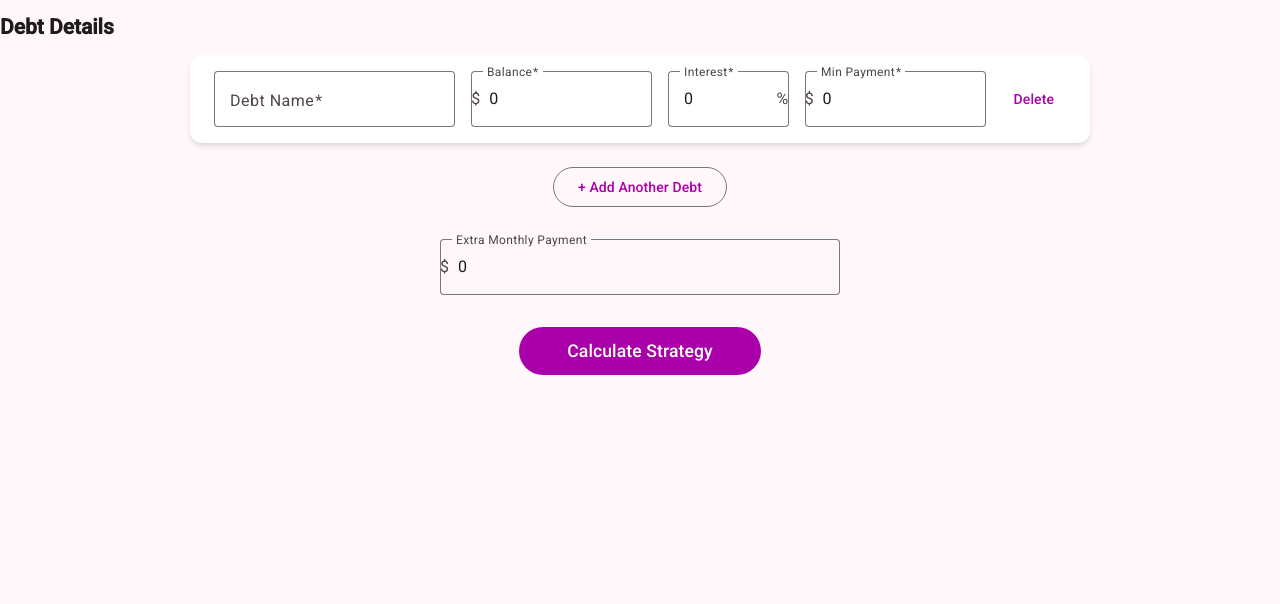
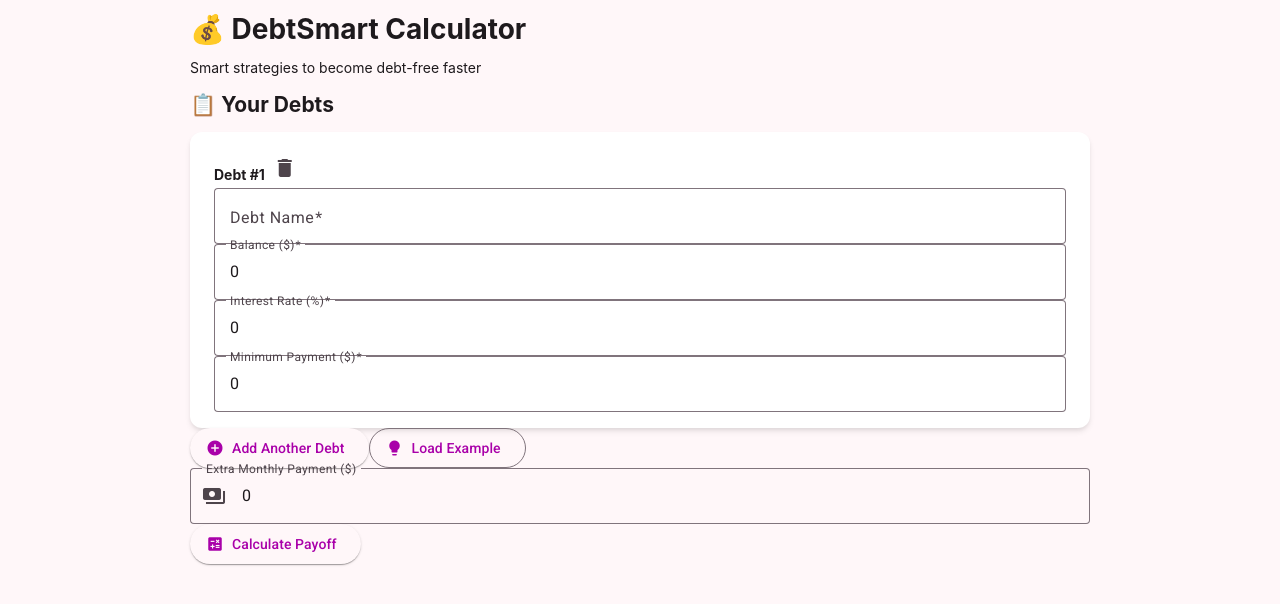
Before and after one commit to yshanker00/debt-smart, an Angular app in the folder frontend/debt-ui/: page / in a window 1280 px wide. Shown: the top 604 px of the page. Built offline with nearby package versions, Linux system fonts and the light colour scheme.

Commit message:
fix: restore enhanced stats styling and ensure Load Example button is present

```diff
--- a/frontend/debt-ui/src/app/components/debt-form/debt-form.html
+++ b/frontend/debt-ui/src/app/components/debt-form/debt-form.html
@@ -1,115 +1,240 @@
-@if (result) {
-<mat-card [style.border]="bestStrategy() === 'snowball' ? '2px solid green' : ''" style="flex: 1; min-width: 280px;">
-  <h3>
-    Snowball Strategy
-    @if (bestStrategy() === 'snowball') {
-    <span>✅ Recommended</span>
-    }
-  </h3>
+<div class="debt-form-container">
 
-  <p><strong>Months to Debt Free:</strong> {{ result.snowball.monthsToDebtFree }}</p>
-  <p><strong>Total Interest:</strong> ${{ result.snowball.totalInterest }}</p>
-</mat-card>
-}
+  <div class="header-section">
+    <h1>💰 DebtSmart Calculator</h1>
+    <p>Smart strategies to become debt-free faster</p>
+  </div>
 
-<h2>Debt Details</h2>
+  <form [formGroup]="form" (ngSubmit)="submit()">
+    <h2 class="section-title">📋 Your Debts</h2>
 
-<form [formGroup]="form" (ngSubmit)="submit()" class="debt-form-container">
-
-  <div formArrayName="debts" class="debts-list">
-    @for (debt of debts.controls; track debt; let i = $index) {
-    <div [formGroupName]="i" class="debt-item-row">
-
+    <div formArrayName="debts" class="debt-cards-grid">
+      @for (debt of debts.controls; track $index; let i = $index) {
+        <div [formGroupName]="i">
           <mat-card class="debt-card">
-        <div class="debt-grid">
-          <mat-form-field appearance="outline" class="field-name">
+            <div class="card-header">
+              <strong>Debt #{{ i + 1 }}</strong>
+              <button mat-icon-button color="warn" type="button" (click)="removeDebt(i)" aria-label="Remove Debt">
+                <mat-icon>delete</mat-icon>
+              </button>
+            </div>
+            <mat-form-field appearance="outline">
               <mat-label>Debt Name</mat-label>
-            <input matInput formControlName="name" placeholder="e.g. Visa">
+              <input matInput formControlName="name" placeholder="e.g., Credit Card, Car Loan">
             </mat-form-field>
-
-          <mat-form-field appearance="outline" class="field-balance">
-            <mat-label>Balance</mat-label>
-            <span matPrefix>$&nbsp;</span>
+            <mat-form-field appearance="outline">
+              <mat-label>Balance ($)</mat-label>
               <input matInput type="number" formControlName="balance" placeholder="0.00">
             </mat-form-field>
-
-          <mat-form-field appearance="outline" class="field-interest">
-            <mat-label>Interest</mat-label>
-            <span matSuffix>%</span>
-            <input matInput type="number" formControlName="interestRate" placeholder="0">
+            <mat-form-field appearance="outline">
+              <mat-label>Interest Rate (%)</mat-label>
+              <input matInput type="number" formControlName="interestRate" placeholder="0.0">
             </mat-form-field>
-
-          <mat-form-field appearance="outline" class="field-payment">
-            <mat-label>Min Payment</mat-label>
-            <span matPrefix>$&nbsp;</span>
+            <mat-form-field appearance="outline">
+              <mat-label>Minimum Payment ($)</mat-label>
               <input matInput type="number" formControlName="minimumPayment" placeholder="0.00">
             </mat-form-field>
-
-          <div class="action-col">
-            <button mat-button color="warn" type="button" (click)="removeDebt(i)" title="Remove Debt">
-              Delete
-            </button>
-          </div>
-        </div>
           </mat-card>
-
         </div>
       }
     </div>
 
-  <div class="form-actions">
-    <button mat-stroked-button color="primary" type="button" (click)="addDebt()">
-      + Add Another Debt
+    <div class="action-buttons-row">
+      <button mat-raised-button color="primary" type="button" (click)="addDebt()" class="add-debt-btn">
+        <mat-icon>add_circle</mat-icon> Add Another Debt
+      </button>
+
+      <button mat-stroked-button color="accent" type="button" (click)="loadExampleDebts()" class="add-debt-btn">
+        <mat-icon>lightbulb</mat-icon> Load Example
+      </button>
+
+      <mat-form-field appearance="outline" class="extra-payment-field">
+        <mat-label>Extra Monthly Payment ($)</mat-label>
+        <input matInput type="number" formControlName="extraPayment" placeholder="0.00">
+        <mat-icon matPrefix>payments</mat-icon>
+      </mat-form-field>
+
+      <button mat-raised-button color="accent" type="button" (click)="submit()" [disabled]="loading" class="calculate-btn">
+        <mat-icon>{{ loading ? 'hourglass_empty' : 'calculate' }}</mat-icon>
+        {{ loading ? 'Calculating...' : 'Calculate Payoff' }}
       </button>
     </div>
-
-  <div class="extra-payment-section">
-    <mat-form-field appearance="outline">
-      <mat-label>Extra Monthly Payment</mat-label>
-      <span matPrefix>$&nbsp;</span>
-      <input matInput type="number" formControlName="extraPayment">
-      <mat-hint>Amount you can pay above minimums</mat-hint>
-    </mat-form-field>
-  </div>
-
-  <div class="submit-section">
-    <button mat-flat-button color="primary" type="submit" [disabled]="loading" class="calculate-btn">
-      {{ loading ? 'Calculating...' : 'Calculate Strategy' }}
-    </button>
-  </div>
-
   </form>
 
+  <!-- Recommendations Section -->
+  @if (result && getRecommendations().length > 0) {
+    <mat-card class="recommendations-card">
+      <h3>
+        <mat-icon>lightbulb</mat-icon>
+        Smart Recommendations
+      </h3>
+      @for (rec of getRecommendations(); track $index; let last = $last) {
+        <div class="recommendation-item" [class.last]="last">
+          <p>{{ rec }}</p>
+        </div>
+      }
+    </mat-card>
+  }
+
+  <!-- Best Strategy Summary -->
   @if (result && bestStrategy()) {
-<mat-card style="margin-top: 16px; background: #f5fff5;">
+    <mat-card class="best-strategy-card">
       <p>
-    💡 <strong>{{ bestStrategy() | titlecase }}</strong> strategy saves you
-    <strong>${{ interestDifference() }}</strong> in interest compared to the other option.
+        <strong>🎯 {{ bestStrategy() | titlecase }} Strategy</strong> is your best choice!<br>
+        <span>Save <strong class="savings">${{ interestDifference() | number:'1.0-2' }}</strong> in interest compared to the other method.</span>
       </p>
     </mat-card>
   }
 
+  <!-- Primary Strategy Results -->
   @if (result) {
-<div style="margin-top: 24px; display: flex; gap: 16px; flex-wrap: wrap;">
+    <div>
+      <h2 class="section-title centered">📊 Payoff Strategies Comparison</h2>
 
-  <mat-card style="flex: 1; min-width: 280px;">
-    <h3>Snowball Strategy</h3>
-    <p><strong>Months to Debt Free:</strong> {{ result.snowball.monthsToDebtFree }}</p>
-    <p><strong>Total Interest:</strong> ${{ result.snowball.totalInterest }}</p>
+      <div class="strategy-grid">
+        <mat-card class="strategy-card" [class.recommended]="bestStrategy() === 'snowball'" [class.not-recommended]="bestStrategy() !== 'snowball'">
+          <h3>
+            ⛄ Snowball Strategy
+            @if (bestStrategy() === 'snowball') {
+              <span class="recommended-badge">✅ Recommended</span>
+            }
+          </h3>
+          <div class="stats-box">
+            <p>
+              <strong>Months to Debt Free:</strong>
+              <span class="stat-value positive">{{ result.snowball.monthsToDebtFree }}</span>
+            </p>
+            <p>
+              <strong>Total Interest:</strong>
+              <span class="stat-value negative">${{ result.snowball.totalInterest | number:'1.0-2' }}</span>
+            </p>
+          </div>
+
+          <mat-expansion-panel>
+            <mat-expansion-panel-header>
+              <mat-panel-title>
+                <mat-icon>format_list_numbered</mat-icon>
+                Payment Order
+              </mat-panel-title>
+            </mat-expansion-panel-header>
+            <div class="payment-order-content">
+              @for (debt of getSnowballOrder(); track $index; let last = $last) {
+                <div class="payment-item" [class.last]="last">
+                  <div class="payment-header">
+                    <strong>{{ debt.order }}. {{ debt.name }}</strong>
+                    <span class="balance">${{ debt.balance | number:'1.0-2' }}</span>
+                  </div>
+                  <div class="payment-reason">{{ debt.reason }}</div>
+                </div>
+              }
+            </div>
+          </mat-expansion-panel>
         </mat-card>
 
-
-  <mat-card [style.border]="bestStrategy() === 'avalanche' ? '2px solid green' : ''" style="flex: 1; min-width: 280px;">
+        <mat-card class="strategy-card" [class.recommended]="bestStrategy() === 'avalanche'" [class.not-recommended]="bestStrategy() !== 'avalanche'">
           <h3>
-      Avalanche Strategy
+            🏔️ Avalanche Strategy
             @if (bestStrategy() === 'avalanche') {
-      <span>✅ Recommended</span>
+              <span class="recommended-badge">✅ Recommended</span>
             }
           </h3>
+          <div class="stats-box">
+            <p>
+              <strong>Months to Debt Free:</strong>
+              <span class="stat-value positive">{{ result.avalanche.monthsToDebtFree }}</span>
+            </p>
+            <p>
+              <strong>Total Interest:</strong>
+              <span class="stat-value negative">${{ result.avalanche.totalInterest | number:'1.0-2' }}</span>
+            </p>
+          </div>
 
-    <p><strong>Months to Debt Free:</strong> {{ result.avalanche.monthsToDebtFree }}</p>
-    <p><strong>Total Interest:</strong> ${{ result.avalanche.totalInterest }}</p>
+          <mat-expansion-panel>
+            <mat-expansion-panel-header>
+              <mat-panel-title>
+                <mat-icon>format_list_numbered</mat-icon>
+                Payment Order
+              </mat-panel-title>
+            </mat-expansion-panel-header>
+            <div class="payment-order-content">
+              @for (debt of getAvalancheOrder(); track $index; let last = $last) {
+                <div class="payment-item" [class.last]="last">
+                  <div class="payment-header">
+                    <strong>{{ debt.order }}. {{ debt.name }}</strong>
+                    <span class="interest">{{ debt.interestRate }}% APR</span>
+                  </div>
+                  <div class="payment-reason">{{ debt.reason }}</div>
+                </div>
+              }
+            </div>
+          </mat-expansion-panel>
         </mat-card>
+      </div>
+
+      <!-- Other Strategies Button -->
+      <div class="other-strategies-section">
+        <button mat-raised-button color="primary" (click)="toggleOtherStrategies()">
+          <mat-icon>{{ showOtherStrategies ? 'expand_less' : 'expand_more' }}</mat-icon>
+          {{ showOtherStrategies ? 'Hide' : 'Explore' }} Other Strategies
+        </button>
+      </div>
+
+      <!-- Other Strategies Section -->
+      @if (showOtherStrategies) {
+        <div class="other-strategies-content">
+          <h2>📚 Additional Debt Payoff Strategies</h2>
+
+          <div class="other-strategies-grid">
+            @for (strategy of getOtherStrategies(); track strategy.name) {
+              <mat-card class="strategy-detail-card">
+                <h3>
+                  <span class="strategy-icon">{{ strategy.icon }}</span>
+                  {{ strategy.name }}
+                </h3>
+
+                <p><strong>📝 Description:</strong> {{ strategy.description }}</p>
+                <p><strong>⚙️ Method:</strong> {{ strategy.method }}</p>
+                <p class="best-for-box">
+                  <strong>✅ Best for:</strong> {{ strategy.bestFor }}
+                </p>
+
+                <div class="pros-cons-collapsible">
+                  <div class="pros-cons-header" (click)="toggleStrategy(strategy.name)">
+                    <mat-icon>balance</mat-icon>
+                    <span>Pros & Cons</span>
+                    <mat-icon class="expand-icon">{{ isStrategyExpanded(strategy.name) ? 'expand_less' : 'expand_more' }}</mat-icon>
+                  </div>
+                  @if (isStrategyExpanded(strategy.name)) {
+                    <div class="pros-cons-content">
+                      <div class="pros-section">
+                        <strong style="display: flex; align-items: center; color: #43a047; font-size: 1.1rem; margin-bottom: 10px;">
+                          <mat-icon style="margin-right: 6px;">check_circle</mat-icon> Advantages
+                        </strong>
+                        <ul style="padding-left: 24px; color: #555;">
+                          @for (pro of strategy.pros; track $index) {
+                            <li style="margin: 8px 0;">{{ pro }}</li>
+                          }
+                        </ul>
+                      </div>
+                      <div class="cons-section" style="margin-top: 20px;">
+                        <strong style="display: flex; align-items: center; color: #f44336; font-size: 1.1rem; margin-bottom: 10px;">
+                          <mat-icon style="margin-right: 6px;">warning</mat-icon> Considerations
+                        </strong>
+                        <ul style="padding-left: 24px; color: #555;">
+                          @for (con of strategy.cons; track $index) {
+                            <li style="margin: 8px 0;">{{ con }}</li>
+                          }
+                        </ul>
+                      </div>
+                    </div>
+                  }
+                </div>
+              </mat-card>
+            }
+          </div>
+        </div>
+      }
+    </div>
+  }
 
 </div>
-}
```
Also changed, not shown: frontend/debt-ui/src/app/components/debt-form/debt-form.component.scss (+17 -8 lines). Lines whose indentation alone changed are shown as unchanged.
